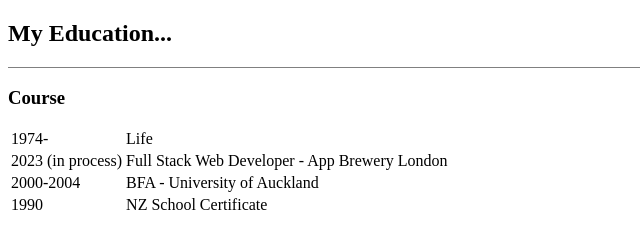
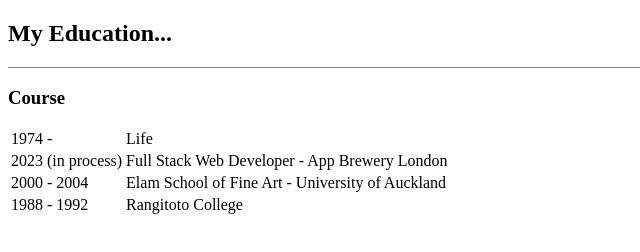
Before and after one commit to AndyMowbray/html-resume, a plain HTML site: page Public/education.html in a window 1280 px wide. Shown: the whole page, without its empty margins (0-640 px from the left). Drawn offline with Linux system fonts and the light colour scheme.

Commit message:
Update education.html

```diff
--- a/Public/education.html
+++ b/Public/education.html
@@ -18,7 +18,7 @@
         <thead><h3>Course</thead>
 
            <tr>
-             <td>1974-</td>
+             <td>1974 -</td>
              <td>Life</td>
            </tr>
 
@@ -28,13 +28,13 @@
            </tr>
 
            <tr>
-             <td>2000-2004</td>
-             <td>BFA - University of Auckland</td>
+             <td>2000 - 2004</td>
+             <td>Elam School of Fine Art - University of Auckland</td>
             </tr>
 
            <tr>
-             <td>1990</td>
-             <td>NZ School Certificate</td>
+             <td>1988 - 1992</td>
+             <td>Rangitoto College</td>
            </tr>
 
     </table>
```
